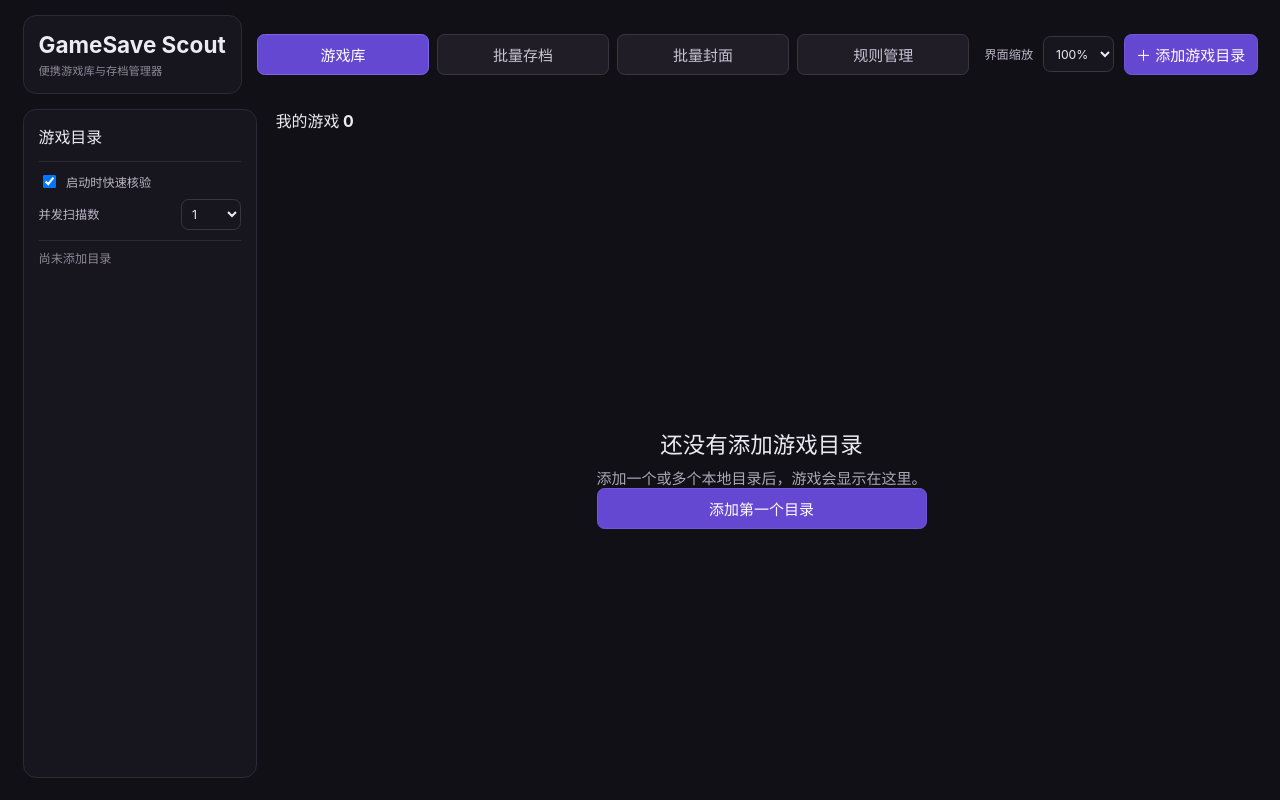
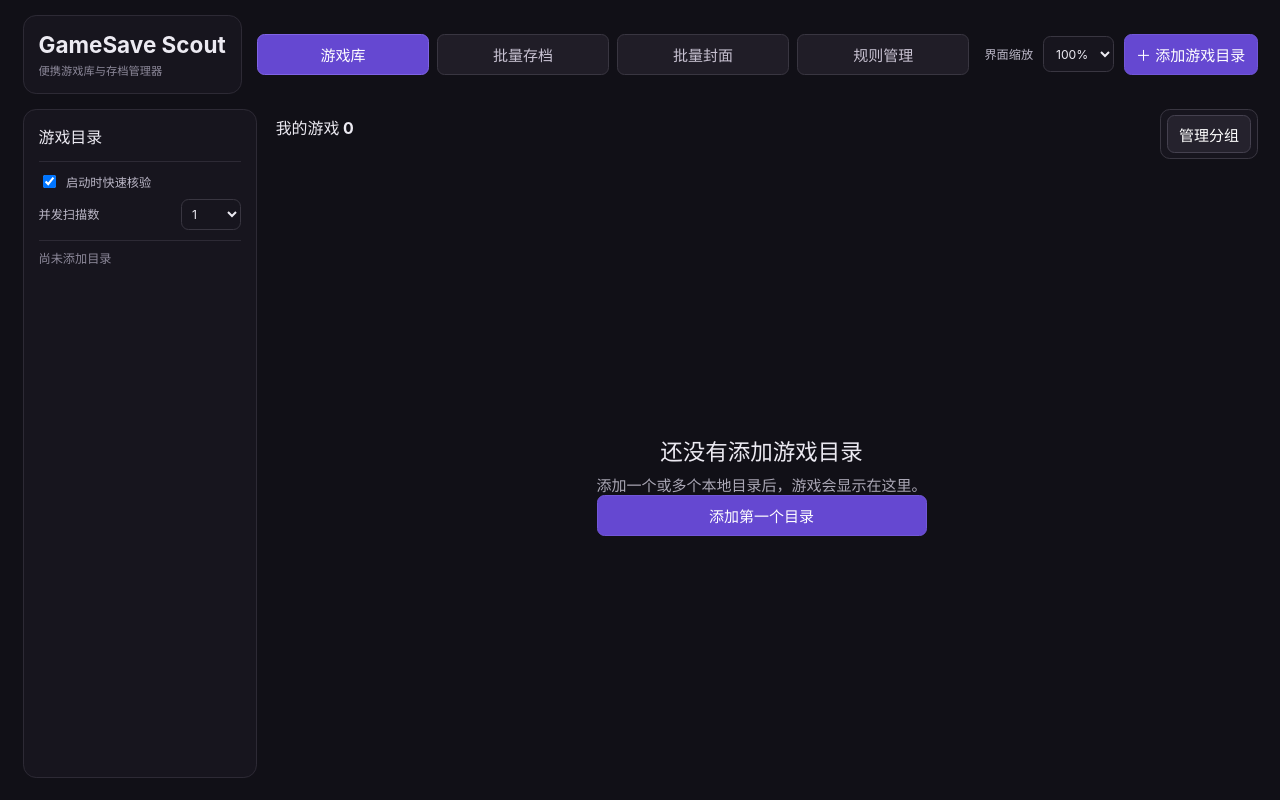
Before and after one commit to zyj13547810610/GameSave-Scout, a Vue app in the folder frontend/: page / in a window 1280 px wide. Built offline with nearby package versions, Linux system fonts and the light colour scheme.

Commit message:
feat: 收口游戏管理操作区域

```diff
--- a/frontend/src/App.vue
+++ b/frontend/src/App.vue
@@ -378,7 +378,7 @@ async function restoreGuidedSave(gameId: string) {
           <div class="library-fixed-controls" data-test="library-fixed-controls">
             <div class="content-heading">
               <h2>我的游戏 <span>{{ games.length }}</span></h2>
-              <div class="compact-actions">
+              <div class="game-management-actions" role="group" aria-label="游戏管理">
                 <button
                   v-if="games.length"
                   data-test="enter-batch-mode"
@@ -387,7 +387,8 @@ async function restoreGuidedSave(gameId: string) {
                   :aria-pressed="batchMode"
                   :disabled="batchBusy"
                   @click="batchMode ? exitBatchMode() : enterBatchMode()"
-                >{{ batchMode ? '退出批量管理' : '批量管理' }}</button>
+                >{{ batchMode ? '退出批量选择' : '批量选择' }}</button>
+                <button data-test="manage-groups" class="secondary" type="button" @click="openGroupManager">管理分组</button>
               </div>
             </div>
             <div v-if="batchNotice" data-test="batch-result" class="batch-result" role="status">{{ batchNotice }}</div>
@@ -414,7 +415,6 @@ async function restoreGuidedSave(gameId: string) {
               v-model:group="store.groupFilter"
               :engines="engines"
               :groups="groups"
-              @manage-groups="openGroupManager"
             />
           </div>
           <div ref="gameContentScroll" class="library-scroll-region" data-test="library-scroll-region" tabindex="0" aria-label="游戏列表">
--- a/frontend/src/features/library/LibraryToolbar.vue
+++ b/frontend/src/features/library/LibraryToolbar.vue
@@ -14,7 +14,6 @@ defineEmits<{
   'update:status': [value: string]
   'update:engine': [value: string]
   'update:group': [value: string]
-  manageGroups: [event: MouseEvent]
 }>()
 </script>
 
@@ -32,6 +31,5 @@ defineEmits<{
       <option value="ungrouped">未分组</option>
       <option v-for="item in groups" :key="item.id" :value="item.id">{{ item.name }}</option>
     </select>
-    <button data-test="manage-groups" class="secondary" type="button" @click="$emit('manageGroups', $event)">管理分组</button>
   </div>
 </template>
--- a/frontend/src/features/library/library.css
+++ b/frontend/src/features/library/library.css
@@ -13,7 +13,7 @@
 .library-layout { display: grid; min-width: 0; min-height: 0; flex: 1; grid-template-columns: 15.625rem minmax(0, 1fr); gap: 1.25rem; }
 .library-layout .library-content { flex: 1; }
 
-.library-toolbar { display: grid; grid-template-columns: minmax(11.25rem, 1fr) repeat(3, minmax(8rem, 10rem)) auto; gap: .625rem; margin-bottom: 1rem; }
+.library-toolbar { display: grid; grid-template-columns: minmax(11.25rem, 1fr) repeat(3, minmax(8rem, 10rem)); gap: .625rem; margin-bottom: 1rem; }
 .library-toolbar select { border: 1px solid #393641; border-radius: .5rem; padding: .5625rem; color: #eceaf2; background: #17151e; }
 .library-toolbar button { white-space: nowrap; }
 .group-management-dialog { display: grid; overflow: hidden; width: min(44rem, calc(100vw - 2rem)); max-width: 44rem; max-height: min(46rem, calc(100dvh - 2rem)); grid-template-rows: auto auto auto minmax(0, 1fr) auto; gap: 1rem; }
@@ -31,6 +31,8 @@
 .group-row-actions { display: flex; flex-wrap: wrap; gap: .4rem; }
 .content-heading { margin-bottom: 1rem; }
 .content-heading h2 { margin: 0; }
+.game-management-actions { display: flex; flex-wrap: wrap; align-items: center; gap: .5rem; border: 1px solid #393641; border-radius: .65rem; padding: .35rem; background: #17151e; }
+.game-management-actions button { min-height: 2.35rem; }
 .cover-grid { display: grid; grid-template-columns: repeat(auto-fill, minmax(10.5rem, 1fr)); gap: 1rem; }
 .cover-card { display: grid; min-width: 0; gap: .5625rem; min-height: auto; border: 0; padding: 0; text-align: left; background: transparent; }
 .cover-card strong { min-width: 0; overflow: hidden; text-overflow: ellipsis; white-space: nowrap; }
```
Also changed, not shown: 2 other files (tests, documents, lock files or other folders).
